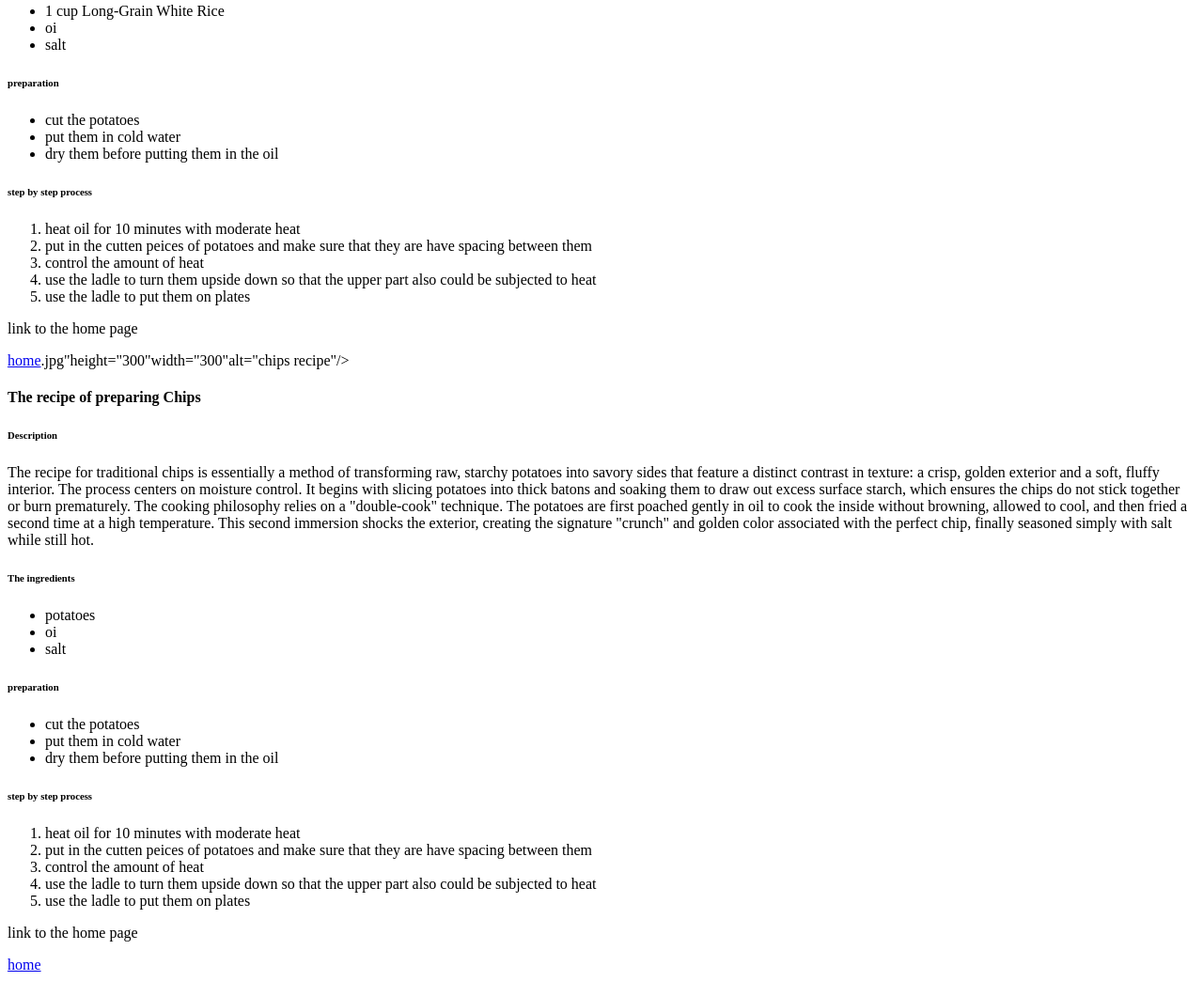
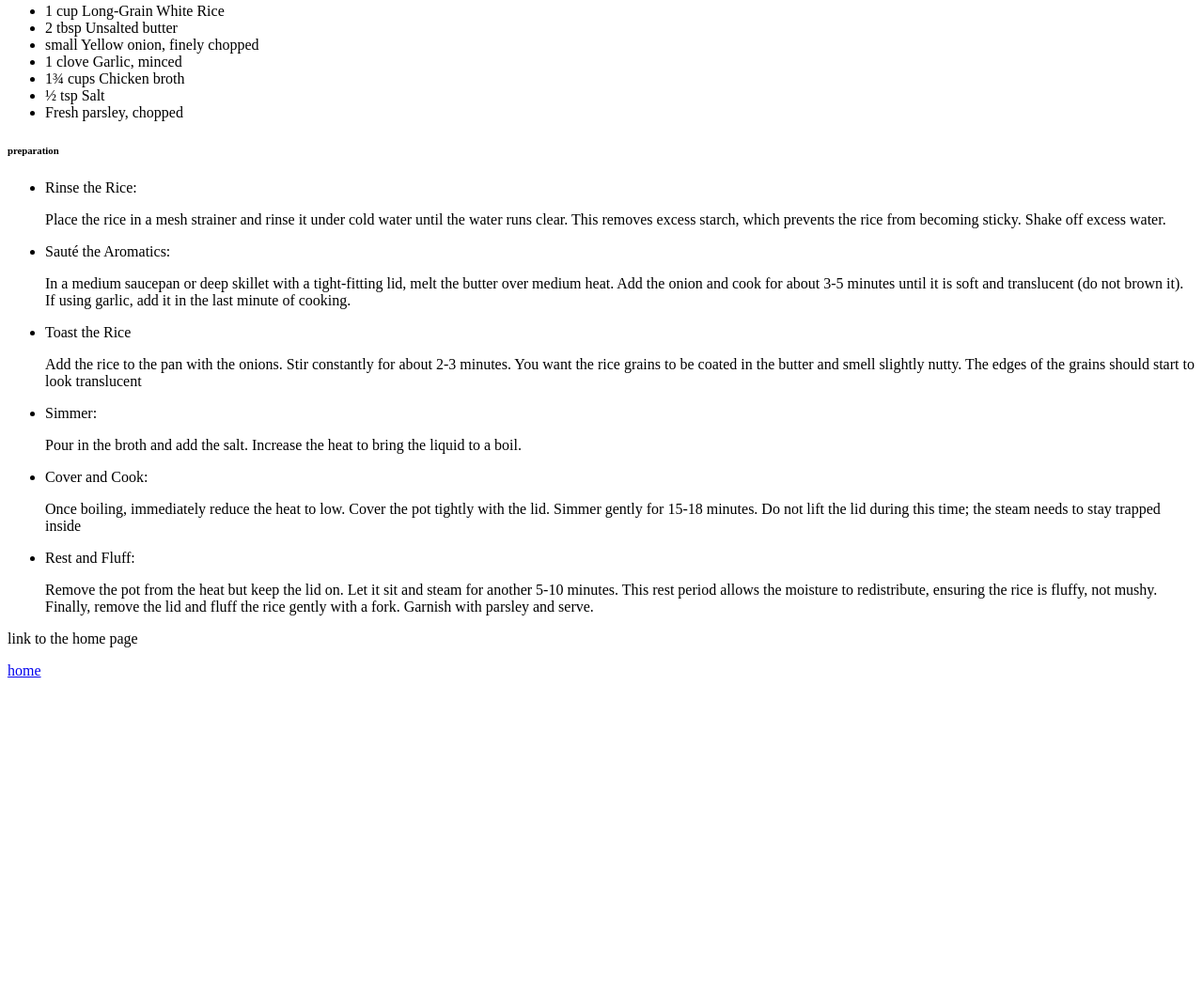
Before and after one commit to BIGCODEV/odin_recipes, a plain HTML site: page recipes/special_rice.html in a window 1280 px wide. Shown: the part 508-1552 px from the top of the page at 94% size. After the commit the page ends 1239 px from the top, so only its background shows below. Drawn offline with Linux system fonts and the light colour scheme.

Commit message:
finalsing the specila_rice.html file

```diff
--- a/recipes/special_rice.html
+++ b/recipes/special_rice.html
@@ -8,7 +8,7 @@
 <body>
     <section>
 <img src="../images/rice.jpg " height="300" width="300"alt="classic rice pillaf" />
-</section>
+
 </section>
     <h4> The recipe of classic rice pillaf </h4>
     <h6> Description</h6>
@@ -19,56 +19,35 @@
 </h6>
 <ul>
     <li>1 cup Long-Grain White Rice</li>
-    <li>oi</li>
-    <li>salt</li>
+    <li>2 tbsp Unsalted butter</li>
+    <li> small Yellow onion, finely chopped</li>
+    <li>1 clove Garlic, minced</li>
+    <li>1¾ cups Chicken broth</li>
+    <li>½ tsp Salt</li>
+    <li>Fresh parsley, chopped</li>
 </ul>
 <h6>preparation</h6>
 <ul>
-    <li>cut the potatoes</li>
-    <li> put them in cold water</li>
-    <li>dry them before putting them in the oil</li>
+    <li>Rinse the Rice:
+        <p>Place the rice in a mesh strainer and rinse it under cold water until the water runs clear. This removes excess starch, which prevents the rice from becoming sticky. Shake off excess water.</p>
+    </li>
+    <li> Sauté the Aromatics:
+        <p>In a medium saucepan or deep skillet with a tight-fitting lid, melt the butter over medium heat. Add the onion and cook for about 3-5 minutes until it is soft and translucent (do not brown it). If using garlic, add it in the last minute of cooking.</p>
+    </li>
+    <li>Toast the Rice
+        <p>Add the rice to the pan with the onions. Stir constantly for about 2-3 minutes. You want the rice grains to be coated in the butter and smell slightly nutty. The edges of the grains should start to look translucent</p>
+    </li>
+    <li>Simmer:
+        <p>Pour in the broth and add the salt. Increase the heat to bring the liquid to a boil.</p>
+    </li>
+    <li>Cover and Cook:
+        <p>Once boiling, immediately reduce the heat to low. Cover the pot tightly with the lid. Simmer gently for 15-18 minutes. Do not lift the lid during this time; the steam needs to stay trapped inside</p>
+    </li>
+    <li>Rest and Fluff:
+        <p>Remove the pot from the heat but keep the lid on. Let it sit and steam for another 5-10 minutes. This rest period allows the moisture to redistribute, ensuring the rice is fluffy, not mushy. Finally, remove the lid and fluff the rice gently with a fork. Garnish with parsley and serve.</p>
+    </li>
  </ul>
- <h6> step by step process</h6>
- <ol>
-    <li>heat oil for 10 minutes with moderate heat</li>
-    <li>put in the cutten peices of potatoes and make sure that they are have spacing between them</li>
-    <li>control the amount of heat </li>
-    <li> use the ladle to turn them upside down so that the upper part also could be subjected to heat</li>
-    <li>use the ladle to put them on plates</li>
- </ol>
- <p> link to the home page</p>
- <a href="../index.html">home</a>.jpg"height="300"width="300"alt="chips recipe"/>
-</section>
-    <h4> The recipe of preparing Chips</h4>
-    <h6> Description</h6>
-    <p>The recipe for traditional chips is essentially a method of transforming raw, starchy potatoes into savory sides that feature a distinct contrast in texture: a crisp, golden exterior and a soft, fluffy interior.
-
-The process centers on moisture control. It begins with slicing potatoes into thick batons and soaking them to draw out excess surface starch, which ensures the chips do not stick together or burn prematurely. The cooking philosophy relies on a "double-cook" technique. The potatoes are first poached gently in oil to cook the inside without browning, allowed to cool, and then fried a second time at a high temperature. This second immersion shocks the exterior, creating the signature "crunch" and golden color associated with the perfect chip, finally seasoned simply with salt while still hot.
-</p>
-<h6>
-    The ingredients
-</h6>
-<ul>
-    <li>potatoes</li>
-    <li>oi</li>
-    <li>salt</li>
-</ul>
-<h6>preparation</h6>
-<ul>
-    <li>cut the potatoes</li>
-    <li> put them in cold water</li>
-    <li>dry them before putting them in the oil</li>
- </ul>
- <h6> step by step process</h6>
- <ol>
-    <li>heat oil for 10 minutes with moderate heat</li>
-    <li>put in the cutten peices of potatoes and make sure that they are have spacing between them</li>
-    <li>control the amount of heat </li>
-    <li> use the ladle to turn them upside down so that the upper part also could be subjected to heat</li>
-    <li>use the ladle to put them on plates</li>
- </ol>
  <p> link to the home page</p>
  <a href="../index.html">home</a>
-
 </body>
 </html>
```
Also changed, not shown: index.html (+6 -1 lines), 2 other files.
